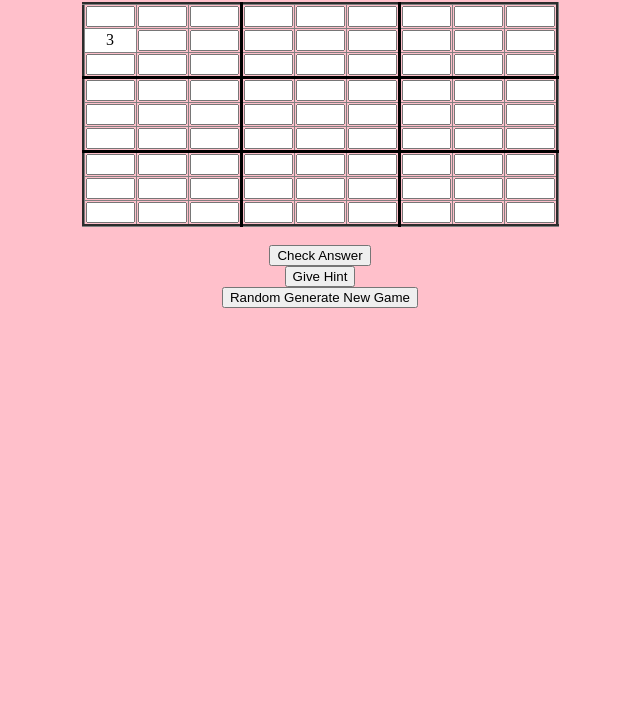
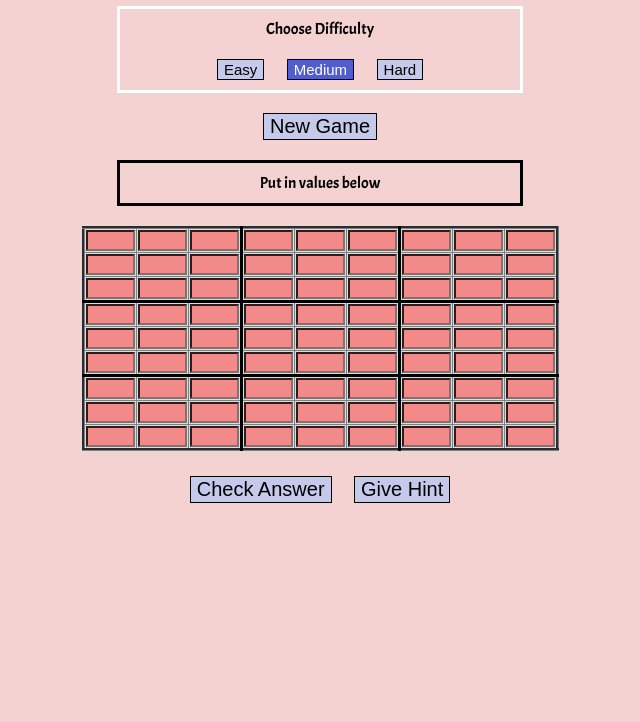
Before and after one commit to nopravlem/sudoku, a plain HTML site: page index.html in a window 1280 px wide. Shown: the part 78-800 px from the top of the page, without its empty margins (320-960 px from the left). Drawn offline with Linux system fonts and the light colour scheme.

Commit message:
updated the game

```diff
--- a/index.html
+++ b/index.html
@@ -1,116 +1,241 @@
 <!DOCTYPE html>
 <html>
 	<head>
+		<title>Sudoku</title>
 		<link rel="stylesheet" href="style.css">
+		<link href='https://fonts.googleapis.com/css?family=Acme|Cabin:600' rel='stylesheet'>
 	</head>
 	<body>
 		<center>
 		<h1>Sudoku Game</h1>
+
+		<div class="step">
+			<span >Choose Difficulty</span></br></br>
+			<button id="easy" class="diff" onclick="setPercentage('easy')" >Easy</button>
+			<button id="medium" class="diff active" onclick="setPercentage('medium')" >Medium</button>
+			<button id="hard" class="diff" onclick="setPercentage('hard')" >Hard</button>
+		</div>
+
+		<br>
+
+		<button onclick="createBoard()">New Game</button>
+		<br><br>
+		<div class="message_board">
+			<span id="message">Put in values below</span>
+		</div>
+		<br>
 		<table border="3" cellspacing="0">
 			<tr>
-				<td><input class="number" maxlength="1" size="3"></input></td>
-				<td><input class="number" maxlength="1" size="3"></input></td>
-				<td><input class="number" maxlength="1" size="3"></input></td>
-				<td><input class="number" maxlength="1" size="3"></input></td>
-				<td><input class="number" maxlength="1" size="3"></input></td>
-				<td><input class="number" maxlength="1" size="3"></input></td>
-				<td><input class="number" maxlength="1" size="3"></input></td>
-				<td><input class="number" maxlength="1" size="3"></input></td>
-				<td><input class="number" maxlength="1" size="3"></input></td>
+				<td><input id="number1" maxlength="1" size="3"></input></td>
+				<td><input id="number2" maxlength="1" size="3"></input></td>
+				<td><input id="number3" maxlength="1" size="3"></input></td>
+				<td><input id="number4" maxlength="1" size="3"></input></td>
+				<td><input id="number5" maxlength="1" size="3"></input></td>
+				<td><input id="number6" maxlength="1" size="3"></input></td>
+				<td><input id="number7" maxlength="1" size="3"></input></td>
+				<td><input id="number8" maxlength="1" size="3"></input></td>
+				<td><input id="number9" maxlength="1" size="3"></input></td>
 			</tr>
 			<tr>
-				<td bgcolor="white"><center>3</center></td>
-				<td><input class="number" maxlength="1" size="3"></input></td>
-				<td><input class="number" maxlength="1" size="3"></input></td>
-				<td><input class="number" maxlength="1" size="3"></input></td>
-				<td><input class="number" maxlength="1" size="3"></input></td>
-				<td><input class="number" maxlength="1" size="3"></input></td>
-				<td><input class="number" maxlength="1" size="3"></input></td>
-				<td><input class="number" maxlength="1" size="3"></input></td>
-				<td><input class="number" maxlength="1" size="3"></input></td>
+				<td><input id="number10" maxlength="1" size="3"></input></td>
+				<td><input id="number11" maxlength="1" size="3"></input></td>
+				<td><input id="number12" maxlength="1" size="3"></input></td>
+				<td><input id="number13" maxlength="1" size="3"></input></td>
+				<td><input id="number14" maxlength="1" size="3"></input></td>
+				<td><input id="number15" maxlength="1" size="3"></input></td>
+				<td><input id="number16" maxlength="1" size="3"></input></td>
+				<td><input id="number17" maxlength="1" size="3"></input></td>
+				<td><input id="number18" maxlength="1" size="3"></input></td>
 			</tr>
 			<tr>
-				<td><input class="number" maxlength="1" size="3"></input></td>
-				<td><input class="number" maxlength="1" size="3"></input></td>
-				<td><input class="number" maxlength="1" size="3"></input></td>
-				<td><input class="number" maxlength="1" size="3"></input></td>
-				<td><input class="number" maxlength="1" size="3"></input></td>
-				<td><input class="number" maxlength="1" size="3"></input></td>
-				<td><input class="number" maxlength="1" size="3"></input></td>
-				<td><input class="number" maxlength="1" size="3"></input></td>
-				<td><input class="number" maxlength="1" size="3"></input></td>
+				<td><input id="number19" maxlength="1" size="3"></input></td>
+				<td><input id="number20" maxlength="1" size="3"></input></td>
+				<td><input id="number21" maxlength="1" size="3"></input></td>
+				<td><input id="number22" maxlength="1" size="3"></input></td>
+				<td><input id="number23" maxlength="1" size="3"></input></td>
+				<td><input id="number24" maxlength="1" size="3"></input></td>
+				<td><input id="number25" maxlength="1" size="3"></input></td>
+				<td><input id="number26" maxlength="1" size="3"></input></td>
+				<td><input id="number27" maxlength="1" size="3"></input></td>
 			</tr>
 			<tr>
-				<td><input class="number" maxlength="1" size="3"></input></td>
-				<td><input class="number" maxlength="1" size="3"></input></td>
-				<td><input class="number" maxlength="1" size="3"></input></td>
-				<td><input class="number" maxlength="1" size="3"></input></td>
-				<td><input class="number" maxlength="1" size="3"></input></td>
-				<td><input class="number" maxlength="1" size="3"></input></td>
-				<td><input class="number" maxlength="1" size="3"></input></td>
-				<td><input class="number" maxlength="1" size="3"></input></td>
-				<td><input class="number" maxlength="1" size="3"></input></td>
+				<td><input id="number28" maxlength="1" size="3"></input></td>
+				<td><input id="number29" maxlength="1" size="3"></input></td>
+				<td><input id="number30" maxlength="1" size="3"></input></td>
+				<td><input id="number31" maxlength="1" size="3"></input></td>
+				<td><input id="number32" maxlength="1" size="3"></input></td>
+				<td><input id="number33" maxlength="1" size="3"></input></td>
+				<td><input id="number34" maxlength="1" size="3"></input></td>
+				<td><input id="number35" maxlength="1" size="3"></input></td>
+				<td><input id="number36" maxlength="1" size="3"></input></td>
 			</tr>
 			<tr>
-				<td><input class="number" maxlength="1" size="3"></input></td>
-				<td><input class="number" maxlength="1" size="3"></input></td>
-				<td><input class="number" maxlength="1" size="3"></input></td>
-				<td><input class="number" maxlength="1" size="3"></input></td>
-				<td><input class="number" maxlength="1" size="3"></input></td>
-				<td><input class="number" maxlength="1" size="3"></input></td>
-				<td><input class="number" maxlength="1" size="3"></input></td>
-				<td><input class="number" maxlength="1" size="3"></input></td>
-				<td><input class="number" maxlength="1" size="3"></input></td>
+				<td><input id="number37" maxlength="1" size="3"></input></td>
+				<td><input id="number38" maxlength="1" size="3"></input></td>
+				<td><input id="number39" maxlength="1" size="3"></input></td>
+				<td><input id="number40" maxlength="1" size="3"></input></td>
+				<td><input id="number41" maxlength="1" size="3"></input></td>
+				<td><input id="number42" maxlength="1" size="3"></input></td>
+				<td><input id="number43" maxlength="1" size="3"></input></td>
+				<td><input id="number44" maxlength="1" size="3"></input></td>
+				<td><input id="number45" maxlength="1" size="3"></input></td>
 			</tr>
 			<tr>
-				<td><input class="number" maxlength="1" size="3"></input></td>
-				<td><input class="number" maxlength="1" size="3"></input></td>
-				<td><input class="number" maxlength="1" size="3"></input></td>
-				<td><input class="number" maxlength="1" size="3"></input></td>
-				<td><input class="number" maxlength="1" size="3"></input></td>
-				<td><input class="number" maxlength="1" size="3"></input></td>
-				<td><input class="number" maxlength="1" size="3"></input></td>
-				<td><input class="number" maxlength="1" size="3"></input></td>
-				<td><input class="number" maxlength="1" size="3"></input></td>
+				<td><input id="number46" maxlength="1" size="3"></input></td>
+				<td><input id="number47" maxlength="1" size="3"></input></td>
+				<td><input id="number48" maxlength="1" size="3"></input></td>
+				<td><input id="number49" maxlength="1" size="3"></input></td>
+				<td><input id="number50" maxlength="1" size="3"></input></td>
+				<td><input id="number51" maxlength="1" size="3"></input></td>
+				<td><input id="number52" maxlength="1" size="3"></input></td>
+				<td><input id="number53" maxlength="1" size="3"></input></td>
+				<td><input id="number54" maxlength="1" size="3"></input></td>
 			</tr>
 			<tr>
-				<td><input class="number" maxlength="1" size="3"></input></td>
-				<td><input class="number" maxlength="1" size="3"></input></td>
-				<td><input class="number" maxlength="1" size="3"></input></td>
-				<td><input class="number" maxlength="1" size="3"></input></td>
-				<td><input class="number" maxlength="1" size="3"></input></td>
-				<td><input class="number" maxlength="1" size="3"></input></td>
-				<td><input class="number" maxlength="1" size="3"></input></td>
-				<td><input class="number" maxlength="1" size="3"></input></td>
-				<td><input class="number" maxlength="1" size="3"></input></td>
+				<td><input id="number55" maxlength="1" size="3"></input></td>
+				<td><input id="number56" maxlength="1" size="3"></input></td>
+				<td><input id="number57" maxlength="1" size="3"></input></td>
+				<td><input id="number58" maxlength="1" size="3"></input></td>
+				<td><input id="number59" maxlength="1" size="3"></input></td>
+				<td><input id="number60" maxlength="1" size="3"></input></td>
+				<td><input id="number61" maxlength="1" size="3"></input></td>
+				<td><input id="number62" maxlength="1" size="3"></input></td>
+				<td><input id="number63" maxlength="1" size="3"></input></td>
 			</tr>
 			<tr>
-				<td><input class="number" maxlength="1" size="3"></input></td>
-				<td><input class="number" maxlength="1" size="3"></input></td>
-				<td><input class="number" maxlength="1" size="3"></input></td>
-				<td><input class="number" maxlength="1" size="3"></input></td>
-				<td><input class="number" maxlength="1" size="3"></input></td>
-				<td><input class="number" maxlength="1" size="3"></input></td>
-				<td><input class="number" maxlength="1" size="3"></input></td>
-				<td><input class="number" maxlength="1" size="3"></input></td>
-				<td><input class="number" maxlength="1" size="3"></input></td>
+				<td><input id="number64" maxlength="1" size="3"></input></td>
+				<td><input id="number65" maxlength="1" size="3"></input></td>
+				<td><input id="number66" maxlength="1" size="3"></input></td>
+				<td><input id="number67" maxlength="1" size="3"></input></td>
+				<td><input id="number68" maxlength="1" size="3"></input></td>
+				<td><input id="number69" maxlength="1" size="3"></input></td>
+				<td><input id="number70" maxlength="1" size="3"></input></td>
+				<td><input id="number71" maxlength="1" size="3"></input></td>
+				<td><input id="number72" maxlength="1" size="3"></input></td>
 			</tr>
 			<tr>
-				<td><input class="number" maxlength="1" size="3"></input></td>
-				<td><input class="number" maxlength="1" size="3"></input></td>
-				<td><input class="number" maxlength="1" size="3"></input></td>
-				<td><input class="number" maxlength="1" size="3"></input></td>
-				<td><input class="number" maxlength="1" size="3"></input></td>
-				<td><input class="number" maxlength="1" size="3"></input></td>
-				<td><input class="number" maxlength="1" size="3"></input></td>
-				<td><input class="number" maxlength="1" size="3"></input></td>
-				<td><input class="number" maxlength="1" size="3"></input></td>
+				<td><input id="number73" maxlength="1" size="3"></input></td>
+				<td><input id="number74" maxlength="1" size="3"></input></td>
+				<td><input id="number75" maxlength="1" size="3"></input></td>
+				<td><input id="number76" maxlength="1" size="3"></input></td>
+				<td><input id="number77" maxlength="1" size="3"></input></td>
+				<td><input id="number78" maxlength="1" size="3"></input></td>
+				<td><input id="number79" maxlength="1" size="3"></input></td>
+				<td><input id="number80" maxlength="1" size="3"></input></td>
+				<td><input id="number81" maxlength="1" size="3"></input></td>
 			</tr>
 		</table>
-		<br/>
-		<button>Check Answer</button><br/>
-		<button>Give Hint</button><br/>
-		<button>Random Generate New Game</button>
+		<button onclick="checkBoard()" >Check Answer</button>
+		<button onclick="fillOne()">Give Hint</button>
+		<br><br><br><br>
 		</center>
+
+		<script type="text/javascript">
+
+			//get array from python code
+			var arr = [5, 8, 6, 2, 3, 7, 4, 9, 1, 4, 1, 3, 5, 9, 6, 2, 7, 8, 9, 2, 7, 1, 8, 4, 5, 3, 6, 2, 3, 7, 1, 5, 8, 6, 9, 4, 6, 8, 5, 4, 2, 9, 7, 1, 3, 9, 1, 4, 7, 6, 3, 8, 5, 2, 7, 9, 8, 5, 6, 2, 4, 1, 3, 1, 5, 4, 7, 8, 3, 2, 9, 6, 3, 2, 6, 1, 4, 9, 8, 5, 7];
+
+
+
+
+			var percentage = 0.35;
+			var max_hints = 3;
+			var hints = 0;
+			var previous_diff = 'medium';
+
+			function setPercentage(difficulty) {
+				document.getElementById(previous_diff).className = "diff";
+				document.getElementById(difficulty).className += " active";
+				previous_diff = difficulty;
+
+				if (difficulty == 'easy') {
+					percentage = 0.5;
+				} else if (difficulty == 'medium') {
+					percentage = 0.35;
+				} else {
+					percentage = 0.2;
+				}
+
+			}
+
+			function createBoard() {
+				clearBoard();
+				var i = 1;
+				while(i <= 81) {
+					var id_num = "number" + i;
+					if (Math.random() < percentage) {
+						document.getElementById(id_num).value = arr[i - 1];
+						document.getElementById(id_num).style.background = "white";
+						document.getElementById(id_num).disabled = true;
+					}
+					i = i + 1;
+				}
+			}
+
+			function clearBoard() {
+				var i = 1;
+				while(i <= 81) {
+					var id_num = "number" + i;
+					document.getElementById(id_num).value = "";
+					document.getElementById(id_num).style.background = "#f28a8a";
+					document.getElementById(id_num).disabled = false;
+					i = i + 1;
+				}
+				hints = 0;
+
+			}
+
+			function fillOne() {
+				if (hints < max_hints) {
+					var id_num;
+					do {
+						var rand = Math.ceil(Math.random()*81);
+						id_num = "number" + rand;
+					}
+					while (document.getElementById(id_num).disabled)
+
+					document.getElementById(id_num).style.background = "yellow";
+					document.getElementById("message").innerHTML = "This cell is " + arr[rand - 1];
+					document.getElementById("message").style.color = "red";
+							document.getElementById("message").style.fontSize = "20px";
+					hints++;
+				} else {
+					document.getElementById("message").innerHTML = "You ran out of hints!";
+					document.getElementById("message").style.color = "red";
+							document.getElementById("message").style.fontSize = "20px";
+				}
+
+			}
+
+			function checkBoard() {
+
+				var i = 1;
+				while(i <= 81) {
+					var id_num = "number" + i;
+					var value = document.getElementById(id_num).value;
+					if (value != "") {
+						if(arr[i - 1] != value) {
+
+							document.getElementById(id_num).style.background = "yellow";
+							document.getElementById("message").innerHTML = "This cell is supposed to be " + arr[i - 1];
+							document.getElementById("message").style.color = "red";
+							document.getElementById("message").style.fontSize = "20px";
+							setTimeout(function(){ document.getElementById(id_num).style.background = "#f28a8a"; }, 2000);
+							break;
+						}
+					} else {
+						document.getElementById("message").innerHTML = "Board is not filled yet";
+						document.getElementById("message").style.color = "red";
+							document.getElementById("message").style.fontSize = "20px";
+						break;
+					}
+					i = i + 1;
+				}
+				if (i == 82) {
+					document.getElementById("message").innerHTML = "YAY YOU DID IT!";
+				}
+			}
+
+		</script>
 	</body>
 </html>
--- a/style.css
+++ b/style.css
@@ -1,18 +1,55 @@
 body {
-	background-color: pink;
+	background-color: #f4d2d2;
+	font-family: 'Acme', sans-serif;
+	/*color: white;*/
+}
+input {
+	text-align: center;
+	background-color: #f28a8a;
+}
+table {
+	border-collapse: collapse;
+	margin-bottom: 25px;
+}
+button {
+	margin: 0 10px;
+	border-radius: 0%;
+	background: #c5c9ea;
+	border: 1px solid black;
+	cursor: pointer;
+	font-size: 20px;
+
 }
 
-input.number {
-	text-align: center;
+.diff {
+	font-size: 15px;
+	background: #c5c9ea;
 }
 
+.active {
 
-table {
-	border-collapse: collapse;
+	background: #4f5ecc;
+	color: white;
+
 }
-/*tr {
-	border-collapse: collapse;
-}*/
+
+button:hover {
+	background: #4f5ecc;
+	color: white;
+}
+.step {
+	border: 3px white solid;
+	width: 400px;
+	padding: 10px 0;
+}
+.message_board {
+	border: 3px black solid;
+	width: 400px;
+	padding: 10px 0;
+
+}
+
+/*adding borders */
 tr:nth-child(3) {
 	border-bottom: solid medium black;
 }
```
